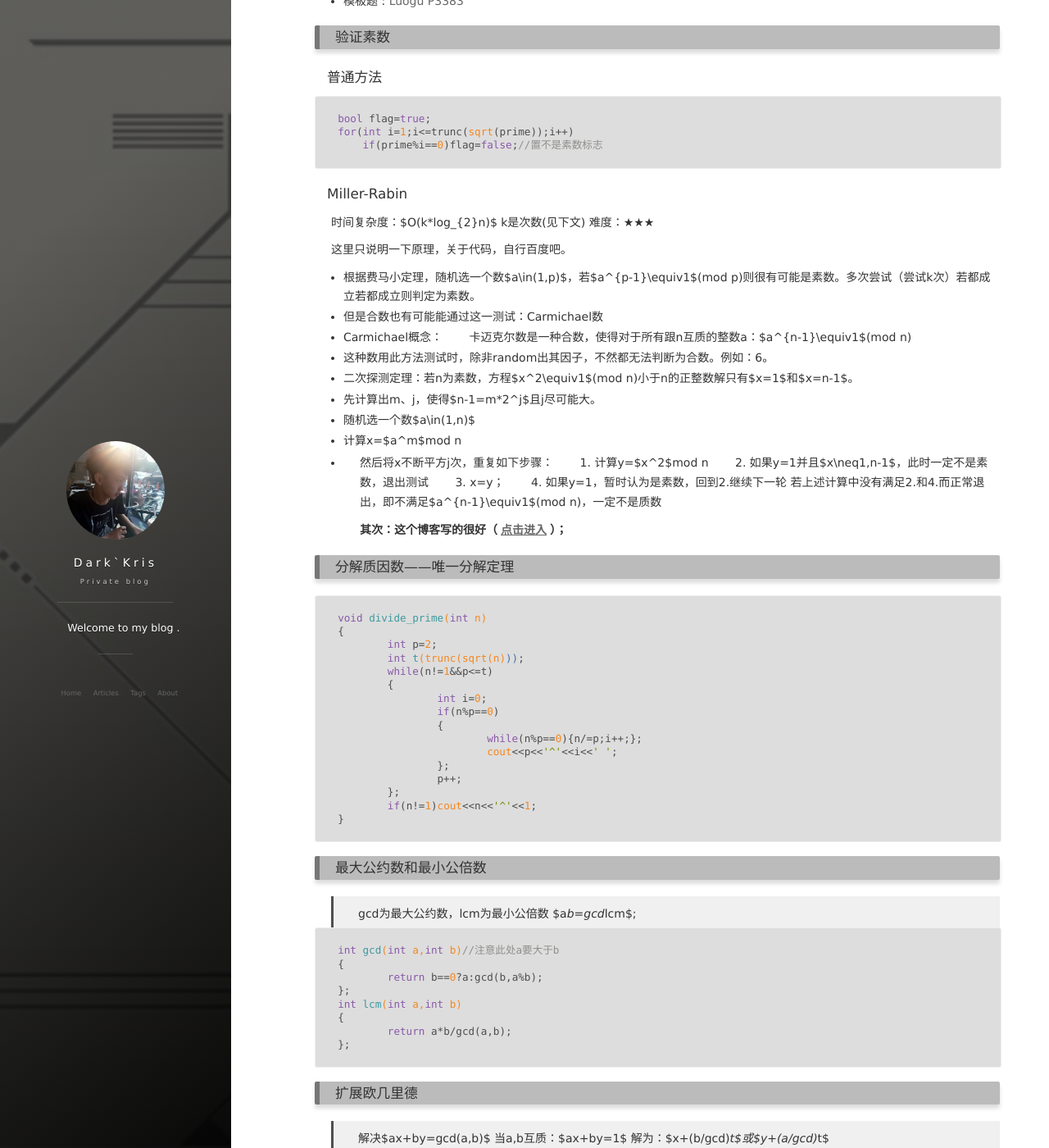
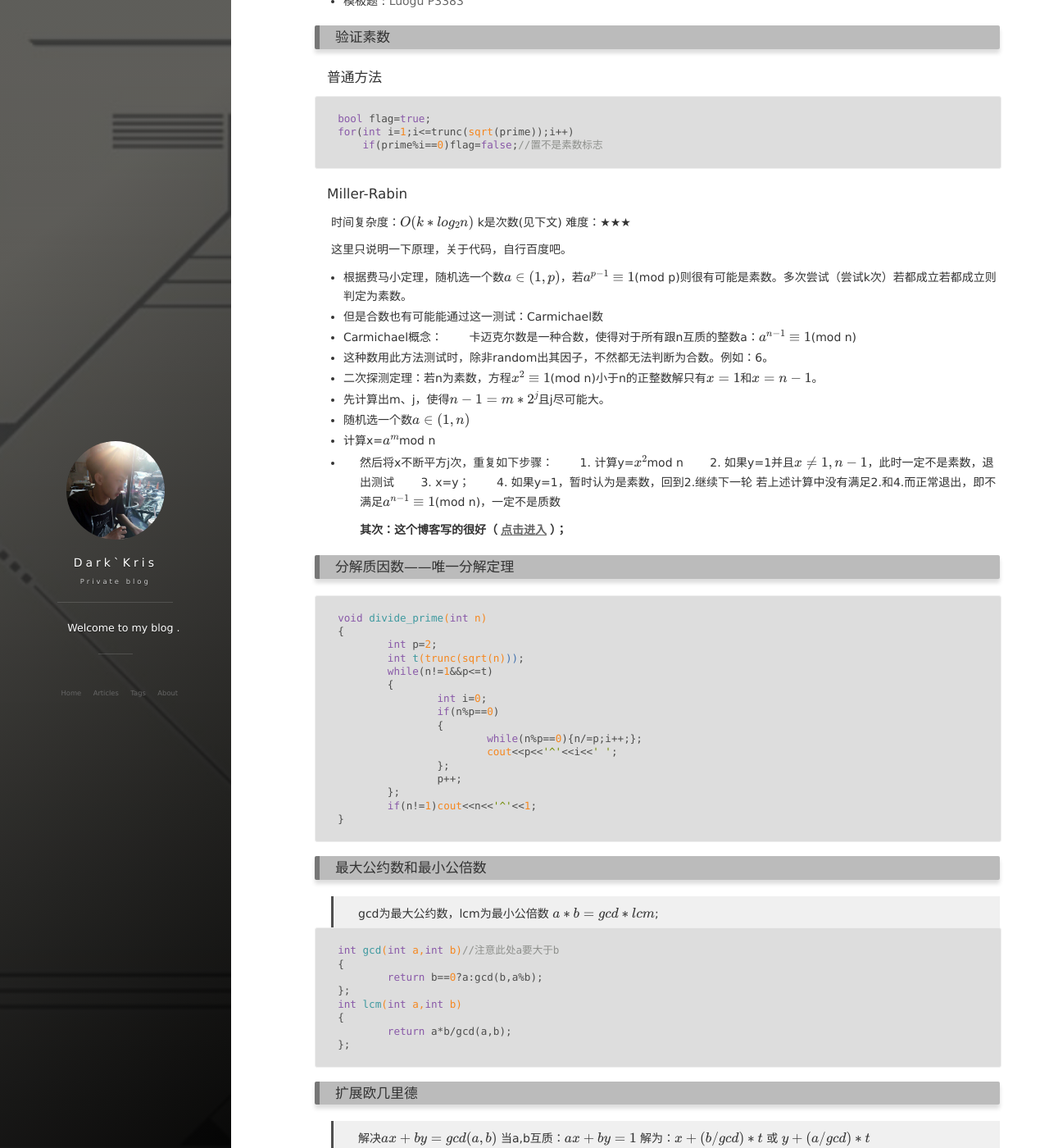
Before and after one commit to DeAntiWang/deantiwang.github.io, a Jekyll site: the page built from _posts/2016-09-28-冲刺NOIp2016算法模板(C++).md, in a window 1280 px wide and 1400 px high, scrolled down 8049 px. Shown: the whole window at 82% size. Built offline with Jekyll 4.4.1, drawn with Linux system fonts in a browser that asks for light colours; nearby versions of some CDN libraries; formulas are drawn with MathJax 3; comment, search, counter and statistics services are not loaded; some of the changed text lies outside the part shown.

Commit message:
完成旧文章兼容性修改以完成支持LaTeX公式

````diff
--- a/_posts/2016-09-28-冲刺NOIp2016算法模板(C++).md
+++ b/_posts/2016-09-28-冲刺NOIp2016算法模板(C++).md
@@ -450,26 +450,26 @@
 
 #### Miller-Rabin
 
-时间复杂度：$O(k*log_{2}n)$ k是次数(见下文)
+时间复杂度：$$ O(k*log_{2}n) $$ k是次数(见下文)
 难度：★★★
 
 这里只说明一下原理，关于代码，自行百度吧。
 
- - 根据费马小定理，随机选一个数$a\in(1,p)$，若$a^{p-1}\equiv1$(mod p)则很有可能是素数。多次尝试（尝试k次）若都成立若都成立则判定为素数。
+ - 根据费马小定理，随机选一个数$$ a\in(1,p) $$，若$$ a^{p-1}\equiv1 $$(mod p)则很有可能是素数。多次尝试（尝试k次）若都成立若都成立则判定为素数。
  - 但是合数也有可能能通过这一测试：Carmichael数
  - Carmichael概念：
- 　　卡迈克尔数是一种合数，使得对于所有跟n互质的整数a：$a^{n-1}\equiv1$(mod n)
+ 　　卡迈克尔数是一种合数，使得对于所有跟n互质的整数a：$$ a^{n-1}\equiv1 $$(mod n)
  - 这种数用此方法测试时，除非random出其因子，不然都无法判断为合数。例如：6。
- - 二次探测定理：若n为素数，方程$x^2\equiv1$(mod n)小于n的正整数解只有$x=1$和$x=n-1$。
- - 先计算出m、j，使得$n-1=m*2^j$且j尽可能大。
- - 随机选一个数$a\in(1,n)$
- - 计算x=$a^m$mod n
+ - 二次探测定理：若n为素数，方程$$ x^2\equiv1 $$(mod n)小于n的正整数解只有$$ x=1 $$和$$ x=n-1 $$。
+ - 先计算出m、j，使得$$ n-1=m*2^j $$且j尽可能大。
+ - 随机选一个数$$ a\in(1,n) $$
+ - 计算x=$$ a^m $$mod n
  - 然后将x不断平方j次，重复如下步骤：
-　　1. 计算y=$x^2$mod n
-　　2. 如果y=1并且$x\neq1,n-1$，此时一定不是素数，退出测试
+　　1. 计算y=$$ x^2 $$mod n
+　　2. 如果y=1并且$$ x\neq1,n-1 $$，此时一定不是素数，退出测试
 　　3. x=y；
 　　4. 如果y=1，暂时认为是素数，回到2.继续下一轮
-若上述计算中没有满足2.和4.而正常退出，即不满足$a^{n-1}\equiv1$(mod n)，一定不是质数
+若上述计算中没有满足2.和4.而正常退出，即不满足$$ a^{n-1}\equiv1 $$(mod n)，一定不是质数
 
    **其次：这个博客写的很好（[点击进入](http://ruanx.pw/post/Miller_Rabin.html)）；**
 
@@ -497,7 +497,7 @@
 ### 最大公约数和最小公倍数
 
 > gcd为最大公约数，lcm为最小公倍数
-> $a*b=gcd*lcm$;
+> $$ a*b=gcd*lcm $$;
 
 ```c++
 int gcd(int a,int b)//注意此处a要大于b
@@ -512,9 +512,9 @@
 
 ### 扩展欧几里德
 
-> 解决$ax+by=gcd(a,b)$
-> 当a,b互质：$ax+by=1$
-> 解为：$x+(b/gcd)*t$或$y+(a/gcd)*t$
+> 解决$$ ax+by=gcd(a,b) $$
+> 当a,b互质：$$ ax+by=1 $$
+> 解为：$$ x+(b/gcd)*t $$ 或 $$ y+(a/gcd)*t $$
 
 ```c++
 int x,y;
@@ -541,10 +541,10 @@
 
 #### 逆元
 
-所谓逆元就是$ab\equiv1(\mod p)$，a和b就在模p的意义下逆元。
+所谓逆元就是$$ ab\equiv1(\mod p) $$，a和b就在模p的意义下逆元。
 
 利用同余的性质：
-$ab\equiv1(\mod p)\Rightarrow ab-1\equiv0(\mod p)\Rightarrow ab+pt=1$
+$$ ab\equiv1(\mod p)\Rightarrow ab-1\equiv0(\mod p)\Rightarrow ab+pt=1 $$
 故可以用扩展欧几里德求解
 
 ```c++
@@ -584,7 +584,7 @@
 > **原理理解：(两个应用模板)**
 >
 > **括号化**
-> 矩阵连乘： $P=a_1×a_2×a_3×……×a_n$，依据乘法结合律，不改变其顺序，只用括号表示成对的乘积，试问有几种括号化的方案？(h(n-1)种)
+> 矩阵连乘： $$ P=a_1×a_2×a_3×……×a_n $$，依据乘法结合律，不改变其顺序，只用括号表示成对的乘积，试问有几种括号化的方案？(h(n-1)种)
 >
 > **出栈次序**
 > 一个栈(无穷大)的进栈序列为1，2，3，…，n，有多少个不同的出栈序列?
````
Also changed, not shown: _posts/2016-08-28-NOIp2012TG:Luogu P1082 同余方程 解题报告.md (+3 -3 lines), _posts/2016-08-28-几种求素数与验证素数的方法.md (+13 -15 lines).
